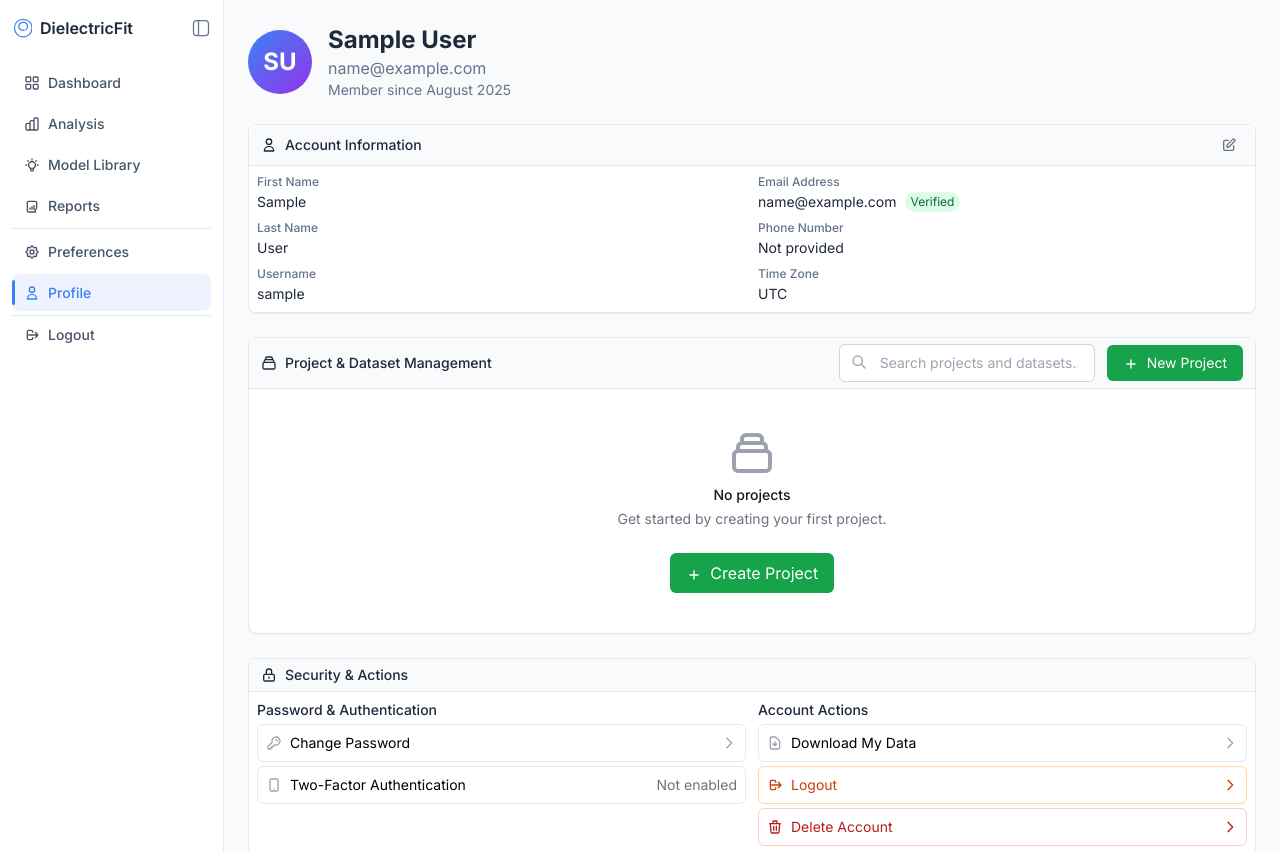
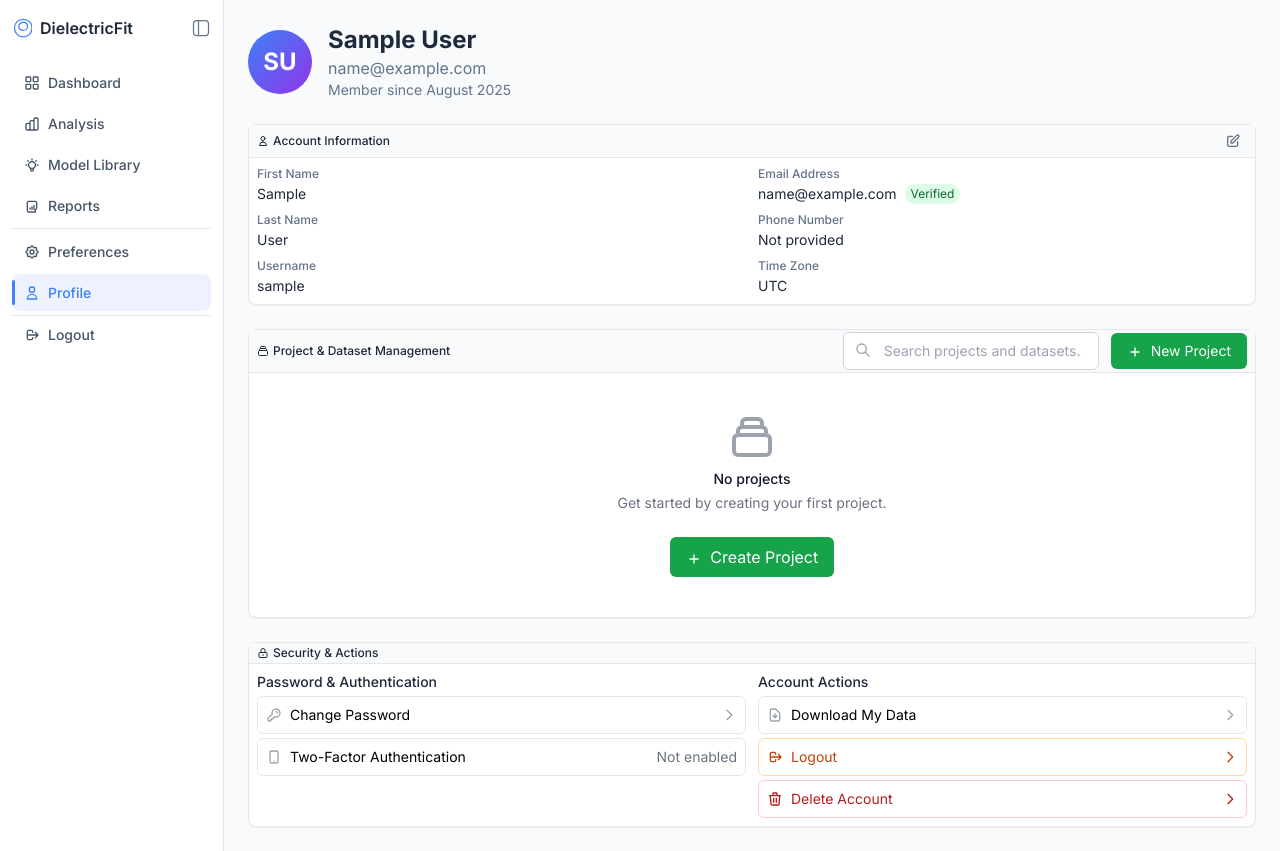
Before and after one commit to bmeddeb/DielectricFit, a Django app: page /profile/ in a window 1280 px wide. Run offline with Django 5.2, Linux system fonts and the light colour scheme; the visitor is signed in with stand-in values (Sample User, id 1); data comes from the database, SQL or seed files in the repository; data that the repository does not hold is empty; some libraries are stand-ins or nearby versions.

Commit message:
style(profile): slim section headers for minimal height
- Reduce header padding to px-2 py-0.5\n- Use text-xs and smaller icons (w-3 h-3)\n- Apply to Account Information, Project & Dataset Management, Security & Actions

```diff
--- a/people/templates/people/profile.html
+++ b/people/templates/people/profile.html
@@ -22,9 +22,9 @@
 
   <!-- Account Information Section -->
   <div class="bg-white rounded-lg shadow-sm border" id="account-card">
-    <div class="px-3 py-1.5 border-b border-gray-200 bg-gray-50 flex items-center justify-between">
-      <h2 class="text-sm font-medium text-primary flex items-center">
-        <svg class="w-4 h-4 mr-2" fill="none" stroke="currentColor" viewBox="0 0 24 24">
+    <div class="px-2 py-0.5 border-b border-gray-200 bg-gray-50 flex items-center justify-between">
+      <h2 class="text-xs font-medium text-primary flex items-center">
+        <svg class="w-3 h-3 mr-1" fill="none" stroke="currentColor" viewBox="0 0 24 24">
           <path stroke-linecap="round" stroke-linejoin="round" stroke-width="2" d="M16 7a4 4 0 11-8 0 4 4 0 018 0zM12 14a7 7 0 00-7 7h14a7 7 0 00-7-7z"></path>
         </svg>
         Account Information
@@ -87,9 +87,9 @@
 
   <!-- Project & Dataset Management Section -->
   <div class="bg-white rounded-lg shadow-sm border">
-    <div class="px-3 py-1.5 border-b border-gray-200 bg-gray-50 flex items-center justify-between">
-      <h2 class="text-sm font-medium text-primary flex items-center">
-        <svg class="w-4 h-4 mr-2" fill="none" stroke="currentColor" viewBox="0 0 24 24">
+    <div class="px-2 py-0.5 border-b border-gray-200 bg-gray-50 flex items-center justify-between">
+      <h2 class="text-xs font-medium text-primary flex items-center">
+        <svg class="w-3 h-3 mr-1" fill="none" stroke="currentColor" viewBox="0 0 24 24">
           <path stroke-linecap="round" stroke-linejoin="round" stroke-width="2" d="M19 11H5m14 0a2 2 0 012 2v6a2 2 0 01-2 2H5a2 2 0 01-2-2v-6a2 2 0 012-2m14 0V9a2 2 0 00-2-2M5 11V9a2 2 0 012-2m0 0V5a2 2 0 012-2h6a2 2 0 012 2v2M7 7h10"></path>
         </svg>
         Project & Dataset Management
@@ -128,9 +128,9 @@
 
   <!-- Security & Actions Section -->
   <div class="bg-white rounded-lg shadow-sm border">
-    <div class="px-3 py-1.5 border-b border-gray-200 bg-gray-50">
-      <h2 class="text-sm font-medium text-primary flex items-center">
-        <svg class="w-4 h-4 mr-2" fill="none" stroke="currentColor" viewBox="0 0 24 24">
+    <div class="px-2 py-0.5 border-b border-gray-200 bg-gray-50">
+      <h2 class="text-xs font-medium text-primary flex items-center">
+        <svg class="w-3 h-3 mr-1" fill="none" stroke="currentColor" viewBox="0 0 24 24">
           <path stroke-linecap="round" stroke-linejoin="round" stroke-width="2" d="M12 15v2m-6 4h12a2 2 0 002-2v-6a2 2 0 00-2-2H6a2 2 0 00-2 2v6a2 2 0 002 2zm10-10V7a4 4 0 00-8 0v4h8z"></path>
         </svg>
         Security & Actions
```
